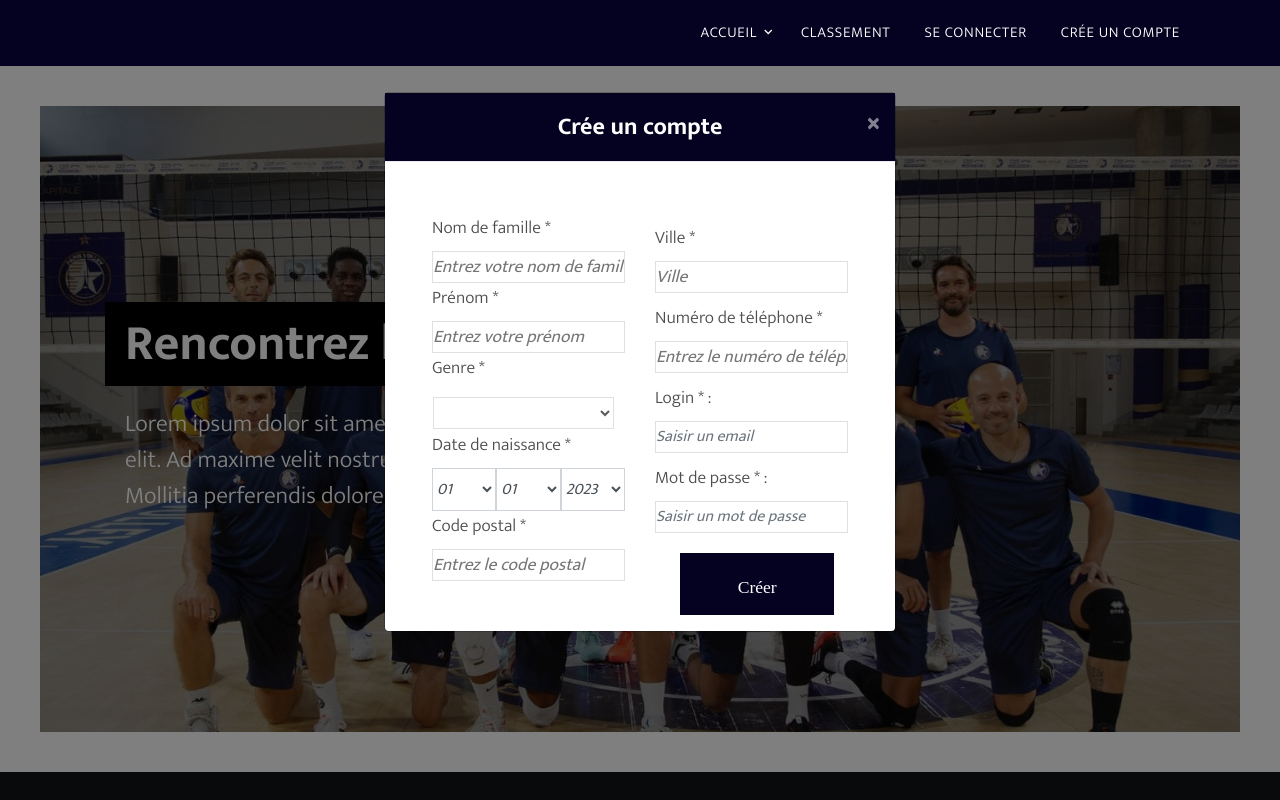
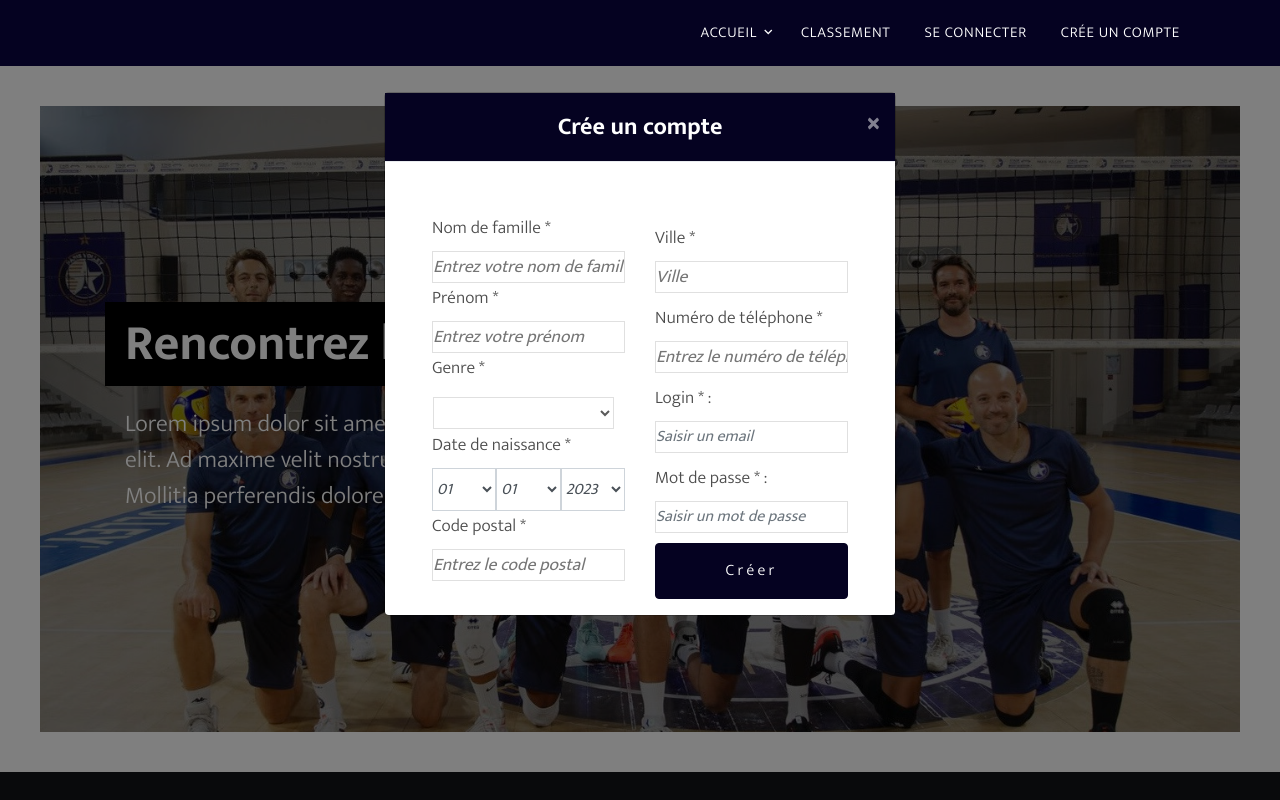
Before and after one commit to hugoespenan/THAY, a PHP site: the page made by volley/équipes.html in a window 1280 px wide, after a click on "Se connecter". Run offline with PHP 8.4, Linux system fonts and the light colour scheme; some web fonts are replaced.

Commit message:
Fix : de l'envoie du formulaire d'inscription, le boutton crée n'était pas reconnu par le code php

```diff
--- a/volley/classement.html
+++ b/volley/classement.html
@@ -591,8 +591,8 @@
 											</div>
 										</div>
 									</div>
-									<div class="param-actions">
-										<button class="bold hvr-bubble-top hvr-icon-wobble-horizontal icon-font" id="_submit" name="_submit" style="text-transform: unset" type="submit">Créer</button>
+									<div class="">
+										<button class="btn btn-primary" style="text-transform: unset" type="submit" name="envoie">Créer</button>
 									</div>
 								</div><!--Fin colonne droite-->
 							</div>
--- a/volley/contact.html
+++ b/volley/contact.html
@@ -580,8 +580,8 @@
 											</div>
 										</div>
 									</div>
-									<div class="param-actions">
-										<button class="bold hvr-bubble-top hvr-icon-wobble-horizontal icon-font" id="_submit" name="_submit" style="text-transform: unset" type="submit">Créer</button>
+									<div class="">
+										<button class="btn btn-primary" style="text-transform: unset" type="submit" name="envoie">Créer</button>
 									</div>
 								</div><!--Fin colonne droite-->
 							</div>
--- a/volley/index.html
+++ b/volley/index.html
@@ -710,8 +710,8 @@
 								</div>
 
 
-								<div class="button">
-									<a class="btn btn-primary" name="envoie" type="submit">Créer</a>
+								<div class="">
+									<button class="btn btn-primary" style="text-transform: unset" type="submit" name="envoie">Créer</button>
 								</div>
 							</div><!--Fin colonne droite-->
 						</div>
--- a/volley/équipes.html
+++ b/volley/équipes.html
@@ -591,8 +591,8 @@
 											</div>
 										</div>
 									</div>
-									<div class="param-actions">
-										<button class="bold hvr-bubble-top hvr-icon-wobble-horizontal icon-font" id="_submit" name="_submit" style="text-transform: unset" type="submit">Créer</button>
+									<div class="">
+										<button class="btn btn-primary" style="text-transform: unset" type="submit" name="envoie">Créer</button>
 									</div>
 								</div><!--Fin colonne droite-->
 							</div>
```
Also changed, not shown: volley/index.php (+4 -3 lines).
